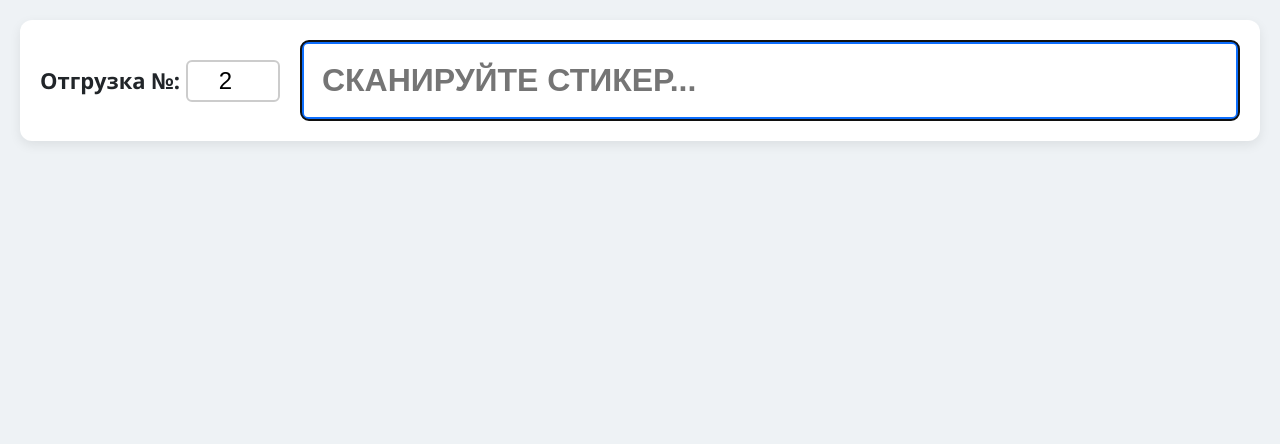
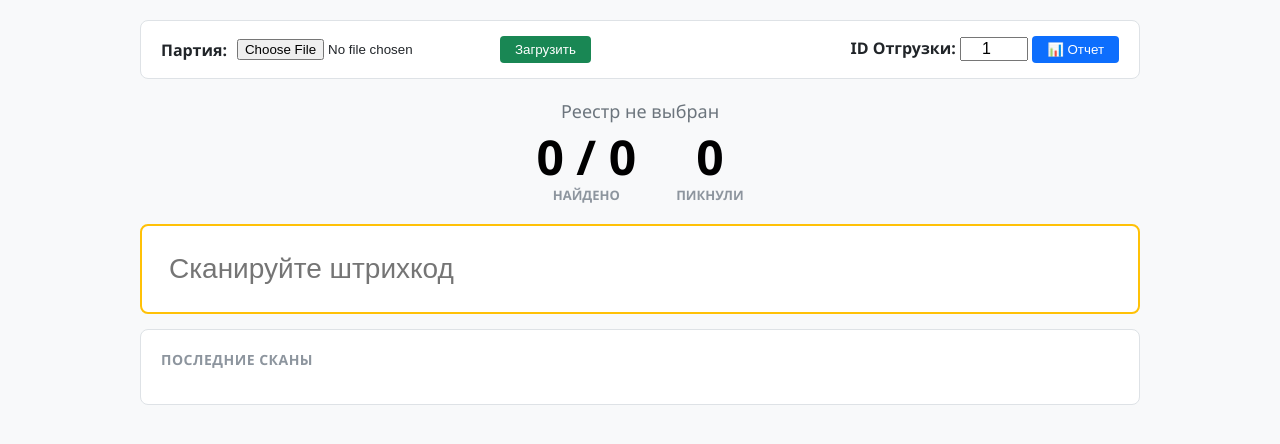
Before and after one commit to Vladimir2524/warehouse_skan, a FastAPI app: page / in a window 1280 px wide. Shown: the top 444 px of the page. Run offline with FastAPI, Linux system fonts and the light colour scheme.

Commit message:
feat: smart excel parser, live stats UI, scan history and excel reports

```diff
--- a/app/main.py
+++ b/app/main.py
@@ -1,6 +1,8 @@
 import os
 import shutil
 from fastapi import FastAPI, Depends, HTTPException, UploadFile, File, Request
+from fastapi.responses import HTMLResponse, StreamingResponse
+from app.services.reports import generate_excel_report
 from fastapi.middleware.cors import CORSMiddleware
 from fastapi.responses import HTMLResponse
 from fastapi.templating import Jinja2Templates
@@ -61,3 +63,16 @@ def upload_shipment(file: UploadFile = File(...), db: Session = Depends(get_db))
 @app.post("/api/scan", response_model=ScanResponse)
 def scan_code(req: ScanRequest, db: Session = Depends(get_db)):
     return process_scan(db, req)
+
+
+# Эндпоинт скачивания отчета Excel
+@app.get("/api/shipments/{shipment_id}/report")
+def download_report(shipment_id: int, db: Session = Depends(get_db)):
+    excel_bytes = generate_excel_report(db, shipment_id)
+    filename = f"Report_Shipment_{shipment_id}.xlsx"
+
+    return StreamingResponse(
+        excel_bytes,
+        media_type="application/vnd.openxmlformats-officedocument.spreadsheetml.sheet",
+        headers={"Content-Disposition": f"attachment; filename={filename}"}
+    )
--- a/app/templates/index.html
+++ b/app/templates/index.html
@@ -2,78 +2,102 @@
 <html lang="ru">
 <head>
     <meta charset="UTF-8">
-    <title>WarehouseScanner - Склад</title>
+    <title>WarehouseScanner - Сканирование</title>
     <style>
-        body { font-family: 'Segoe UI', Arial, sans-serif; margin: 0; padding: 20px; background-color: #eef2f5; color: #212529; }
-        .container { max-width: 1300px; margin: 0 auto; }
+        body { font-family: 'Segoe UI', Arial, sans-serif; margin: 0; padding: 20px; background-color: #f8f9fa; color: #212529; }
+        .container { max-width: 1000px; margin: 0 auto; }
 
-        /* Верхняя панель */
-        .scan-card { background: #ffffff; padding: 20px; border-radius: 12px; box-shadow: 0 4px 12px rgba(0,0,0,0.08); display: flex; gap: 20px; align-items: center; }
-        #scan-input { flex-grow: 1; padding: 18px; font-size: 32px; background: #fff; border: 4px solid #0d6efd; color: #000; border-radius: 8px; font-weight: bold; }
+        .upload-card { background: #fff; padding: 15px 20px; border-radius: 8px; border: 1px solid #dee2e6; margin-bottom: 20px; display: flex; align-items: center; justify-content: space-between; }
+        .upload-card form { display: flex; gap: 10px; align-items: center; }
 
-        /* Главный индикатор статуса — ОГРОМНЫЙ */
-        .status-box { padding: 40px; text-align: center; font-size: 55px; font-weight: 900; border-radius: 12px; margin-top: 20px; display: none; text-transform: uppercase; letter-spacing: 1px; }
-        .status-SEIZURE, .status-SEIZURE_PD { background-color: #dc3545; color: #ffffff; box-shadow: 0 6px 20px rgba(220, 53, 69, 0.4); }
-        .status-OK { background-color: #198754; color: #ffffff; box-shadow: 0 6px 20px rgba(25, 135, 84, 0.4); }
-        .status-REPEAT { background-color: #fd7e14; color: #ffffff; box-shadow: 0 6px 20px rgba(253, 126, 20, 0.4); }
-        .status-NOT_IN_DB, .status-INVALID { background-color: #6c757d; color: #ffffff; }
+        .header-stats { text-align: center; margin-bottom: 20px; }
+        .shipment-title { font-size: 18px; color: #6c757d; margin-bottom: 10px; }
+        .main-metrics { display: flex; justify-content: center; gap: 40px; }
+        .metric-item { text-align: center; }
+        .metric-val { font-size: 48px; font-weight: 800; color: #000; line-height: 1; }
+        .metric-label { font-size: 13px; color: #8d959e; text-transform: uppercase; font-weight: bold; margin-top: 5px; }
 
-        /* Коробка и Счетчики */
-        .box-card { background: #ffffff; padding: 25px; border-radius: 12px; margin-top: 20px; box-shadow: 0 4px 12px rgba(0,0,0,0.08); }
-        .box-header { font-size: 40px; font-weight: 900; color: #0d6efd; margin-bottom: 10px; }
-        .item-title { font-size: 26px; color: #495057; margin-bottom: 25px; font-weight: 600; white-space: nowrap; overflow: hidden; text-overflow: ellipsis; }
+        .scan-card { background: #fff; padding: 15px; border-radius: 8px; border: 2px solid #ffc107; margin-bottom: 15px; }
+        #scan-input { width: 100%; padding: 12px; font-size: 28px; border: none; outline: none; box-sizing: border-box; }
 
-        .stats-grid { display: grid; grid-template-columns: repeat(4, 1fr); gap: 20px; }
-        .stat-card { background: #f8f9fa; padding: 20px; border-radius: 10px; text-align: center; border: 2px solid #dee2e6; }
-        .stat-label { font-size: 18px; color: #6c757d; text-transform: uppercase; font-weight: bold; margin-bottom: 8px; }
-        .stat-val { font-size: 70px; font-weight: 900; color: #212529; line-height: 1; }
-        .stat-val-highlight { color: #dc3545; }
+        .status-box { padding: 15px; text-align: center; font-size: 28px; font-weight: bold; border-radius: 6px; color: #fff; margin-bottom: 20px; display: none; }
+        .status-SEIZURE, .status-SEIZURE_PD { background-color: #dc3545; }
+        .status-OK { background-color: #198754; }
+        .status-REPEAT { background-color: #fd7e14; }
+        .status-NOT_IN_DB, .status-INVALID { background-color: #6c757d; }
+
+        .history-card { background: #fff; padding: 20px; border-radius: 8px; border: 1px solid #dee2e6; }
+        .history-title { font-size: 14px; font-weight: bold; color: #8d959e; text-transform: uppercase; margin-bottom: 15px; letter-spacing: 0.5px; }
+
+        .history-table { width: 100%; border-collapse: collapse; }
+        .history-table tr { border-bottom: 1px solid #f1f3f5; }
+        .history-table td { padding: 10px 5px; font-size: 16px; }
+
+        .badge-NOT_IN_DB, .badge-INVALID { color: #dc3545; font-weight: bold; }
+        .badge-REPEAT { color: #fd7e14; font-weight: bold; }
+        .badge-SEIZURE, .badge-SEIZURE_PD { color: #dc3545; font-weight: bold; }
+        .badge-OK { color: #198754; font-weight: bold; }
     </style>
 </head>
 <body>
 
 <div class="container">
-    <div class="scan-card">
-        <div style="font-size: 22px;"><b>Отгрузка №:</b>
-            <input type="number" id="shipment-id" value="2" style="width: 80px; font-size: 24px; padding: 5px; border: 2px solid #ccc; text-align: center; border-radius: 6px;">
+
+    <!-- 1. Загрузка Excel -->
+    <div class="upload-card">
+        <form id="upload-form">
+            <b>Партия:</b>
+            <input type="file" id="excel-file" accept=".xlsx, .xls" required>
+            <button type="submit" style="padding: 6px 15px; background: #198754; color: #fff; border: none; border-radius: 4px; cursor: pointer;">Загрузить</button>
+        </form>
+        <div>
+            <b>ID Отгрузки:</b>
+            <input type="number" id="shipment-id" value="1" style="width: 60px; font-size: 16px; text-align: center;">
+            <button onclick="downloadReport()" style="padding: 6px 15px; background: #0d6efd; color: #fff; border: none; border-radius: 4px; cursor: pointer;">📊 Отчет</button>
         </div>
-        <input type="text" id="scan-input" placeholder="СКАНИРУЙТЕ СТИКЕР..." autofocus autocomplete="off">
     </div>
 
-    <!-- Индикатор -->
-    <div id="status-box" class="status-box"></div>
-
-    <!-- Инфо по коробке -->
-    <div class="box-card" id="box-info" style="display: none;">
-        <div class="box-header">КОРОБКА: <span id="box-num">-</span></div>
-        <div class="item-title" id="item-title">-</div>
-
-        <div class="stats-grid">
-            <div class="stat-card">
-                <div class="stat-label">Всего в коробке</div>
-                <div class="stat-val" id="b-total">0</div>
+    <!-- 2. Шапка статистики -->
+    <div class="header-stats">
+        <div class="shipment-title" id="file-name-display">Реестр не выбран</div>
+        <div class="main-metrics">
+            <div class="metric-item">
+                <div class="metric-val"><span id="scanned-count">0</span> / <span id="total-count">0</span></div>
+                <div class="metric-label">Найдено</div>
             </div>
-            <div class="stat-card">
-                <div class="stat-label">Отсканировано</div>
-                <div class="stat-val" id="b-scanned" style="color: #198754;">0</div>
-            </div>
-            <div class="stat-card">
-                <div class="stat-label">Изъятий ВСЕГО</div>
-                <div class="stat-val stat-val-highlight" id="b-seizures-total">0</div>
-            </div>
-            <div class="stat-card">
-                <div class="stat-label">Изъятий НАЙДЕНО</div>
-                <div class="stat-val stat-val-highlight" id="b-seizures-found">0</div>
+            <div class="metric-item">
+                <div class="metric-val" id="total-clicks">0</div>
+                <div class="metric-label">Пикнули</div>
             </div>
         </div>
     </div>
+
+    <!-- 3. Поле ввода сканера -->
+    <div class="scan-card">
+        <input type="text" id="scan-input" placeholder="Сканируйте штрихкод" autofocus autocomplete="off">
+    </div>
+
+    <!-- Плашка статуса -->
+    <div id="status-box" class="status-box"></div>
+
+    <!-- 4. История сканов -->
+    <div class="history-card">
+        <div class="history-title">Последние сканы</div>
+        <table class="history-table">
+            <tbody id="history-body"></tbody>
+        </table>
+    </div>
+
 </div>
 
 <script>
     const scanInput = document.getElementById('scan-input');
     const statusBox = document.getElementById('status-box');
+    const historyBody = document.getElementById('history-body');
 
-    // Усиление звука
+    let clickCounter = 0;
+    const historyList = [];
+
     const audioCtx = new (window.AudioContext || window.webkitAudioContext)();
     const gainNode = audioCtx.createGain();
     gainNode.gain.value = 2.5;
@@ -81,26 +105,45 @@
 
     document.addEventListener('click', () => {
         scanInput.focus();
-        if (audioCtx.state === 'suspended') {
-            audioCtx.resume();
-        }
+        if (audioCtx.state === 'suspended') audioCtx.resume();
     });
 
     function playSoundBoosted(soundFile) {
         if (!soundFile) return;
-
         fetch(`/static/sounds/${soundFile}`)
-            .then(response => response.arrayBuffer())
-            .then(arrayBuffer => audioCtx.decodeAudioData(arrayBuffer))
-            .then(audioBuffer => {
-                const source = audioCtx.createBufferSource();
-                source.buffer = audioBuffer;
-                source.connect(gainNode);
-                source.start(0);
-            })
-            .catch(err => console.error("Ошибка аудио:", err));
+            .then(res => res.arrayBuffer())
+            .then(buf => audioCtx.decodeAudioData(buf))
+            .then(decoded => {
+                const src = audioCtx.createBufferSource();
+                src.buffer = decoded;
+                src.connect(gainNode);
+                src.start(0);
+            }).catch(e => console.error(e));
     }
 
+    // Загрузка файла
+    document.getElementById('upload-form').addEventListener('submit', async (e) => {
+        e.preventDefault();
+        const fileInput = document.getElementById('excel-file');
+        if (!fileInput.files[0]) return;
+
+        const formData = new FormData();
+        formData.append('file', fileInput.files[0]);
+
+        try {
+            const res = await fetch('/api/shipments/upload', { method: 'POST', body: formData });
+            const data = await res.json();
+            if (res.ok) {
+                alert(`Файл загружен! ID отгрузки: ${data.shipment_id}`);
+                document.getElementById('shipment-id').value = data.shipment_id;
+                document.getElementById('file-name-display').innerText = data.filename;
+            } else {
+                alert(`Ошибка: ${data.detail}`);
+            }
+        } catch (err) { alert('Ошибка загрузки'); }
+    });
+
+    // Сканирование
     scanInput.addEventListener('keydown', async (e) => {
         if (e.key === 'Enter') {
             e.preventDefault();
@@ -110,15 +153,14 @@
 
             if (!code) return;
 
+            clickCounter++;
+            document.getElementById('total-clicks').innerText = clickCounter;
+
             try {
                 const response = await fetch('/api/scan', {
                     method: 'POST',
                     headers: { 'Content-Type': 'application/json' },
-                    body: JSON.stringify({
-                        shipment_id: shipmentId,
-                        sticker_code: code,
-                        desk_id: "ПК-1"
-                    })
+                    body: JSON.stringify({ shipment_id: shipmentId, sticker_code: code, desk_id: "ПК-1" })
                 });
 
                 if (!response.ok) return;
@@ -126,25 +168,39 @@
 
                 playSoundBoosted(data.sound_file);
 
-                statusBox.style.display = 'block';
-                statusBox.className = `status-box status-${data.status}`;
-                statusBox.innerText = data.sound_phrase;
+                // ОБНОВЛЯЕМ ВЕРХНИЕ СЧЕТЧИКИ (ОБЩИЕ ПО ПАРТИИ)
+                document.getElementById('scanned-count').innerText = data.shipment_scanned;
+                document.getElementById('total-count').innerText = data.shipment_total;
 
-                if (data.box_number) {
-                    document.getElementById('box-info').style.display = 'block';
-                    document.getElementById('box-num').innerText = data.box_number;
-                    document.getElementById('item-title').innerText = data.title || 'Без названия';
+                // ОБНОВЛЯЕМ ТАБЛИЦУ ИСТОРИИ
+                historyList.unshift({
+                    statusClass: `badge-${data.status}`,
+                    statusText: data.sound_phrase,
+                    code: code,
+                    title: data.title || ''
+                });
+                if (historyList.length > 10) historyList.pop();
 
-                    document.getElementById('b-total').innerText = data.box_total;
-                    document.getElementById('b-scanned').innerText = data.box_scanned;
-                    document.getElementById('b-seizures-total').innerText = data.box_seizures_total;
-                    document.getElementById('b-seizures-found').innerText = data.box_seizures_found;
-                }
-            } catch (err) {
-                console.error("Ошибка сети:", err);
-            }
+                renderHistory();
+
+            } catch (err) { console.error(err); }
         }
     });
+
+    function renderHistory() {
+        historyBody.innerHTML = historyList.map(item => `
+            <tr>
+                <td style="width: 200px;" class="${item.statusClass}">${item.statusText}</td>
+                <td style="width: 150px; font-family: monospace;"><b>${item.code}</b></td>
+                <td>${item.title}</td>
+            </tr>
+        `).join('');
+    }
+
+    function downloadReport() {
+        const id = document.getElementById('shipment-id').value;
+        if (id) window.location.href = `/api/shipments/${id}/report`;
+    }
 </script>
 </body>
 </html>
```
Also changed, not shown: app/models.py (+5 -6 lines), app/schemas.py (+9 -2 lines), app/services/excel_parser.py (+55 -13 lines), app/services/reports.py (added, +54 -0 lines), app/services/scanner.py (+9 -2 lines), check_last.py (added, +22 -0 lines).
